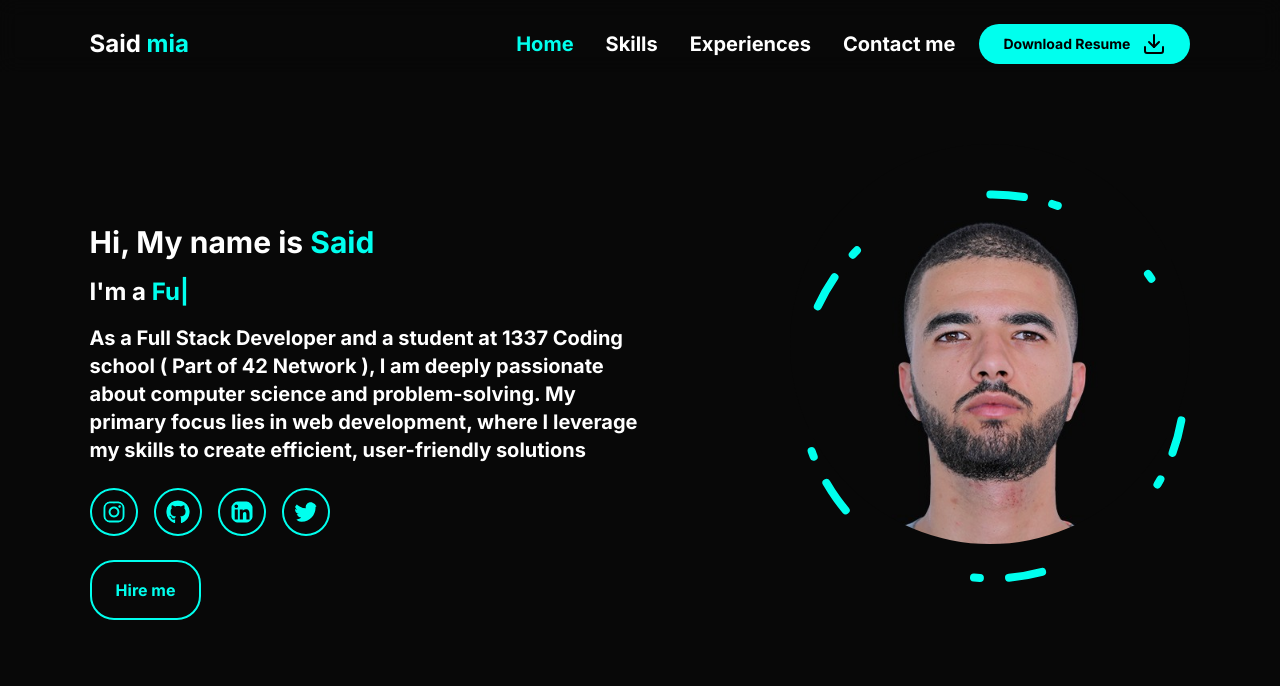
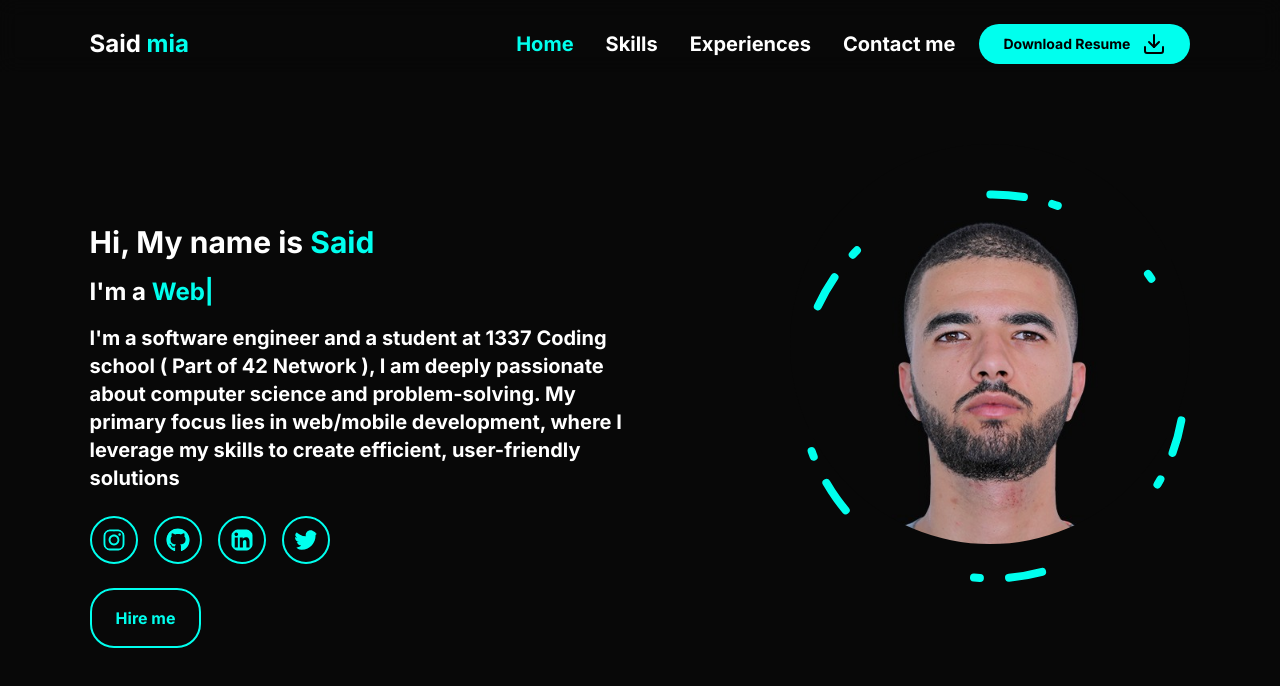
Before and after one commit to SaidM96/portfolio_frontend, a Next.js app: page / in a window 1280 px wide. Shown: the top 686 px of the page. Built offline with nearby package versions, Linux system fonts and the light colour scheme.

Commit message:
enhance home content

```diff
--- a/src/components/Home.tsx
+++ b/src/components/Home.tsx
@@ -44,11 +44,11 @@ export default function HomePage({
             <TypeAnimation
               className='text-primary 2xl:text-3xl lg:text-2xl text-xl'
               sequence={[
-                'Frontend Developer',
+                'Software Engineer',
                 1000,
-                'Mobile Developer',
+                'Web/Mobile Developer',
                 1000,
-                'Full Stack Engineer',
+                'Full Stack Developer',
                 1000
               ]}
               speed={50}
@@ -57,9 +57,9 @@ export default function HomePage({
           </p>
 
           <p className='xl:text-xl text-sm sm:text-lg font-bold max-xl:w-3/4 max-xl:self-center xl:px-0'>
-            As a Full Stack Developer and a student at 1337 Coding school ( Part
+            I'm a software engineer and a student at 1337 Coding school ( Part
             of 42 Network ), I am deeply passionate about computer science and
-            problem-solving. My primary focus lies in web development, where I
+            problem-solving. My primary focus lies in web/mobile development, where I
             leverage my skills to create efficient, user-friendly solutions
           </p>
         </div>
--- a/src/components/experieces.tsx
+++ b/src/components/experieces.tsx
@@ -30,7 +30,7 @@ const Exp = [
   {
     Icon: FaReact,
     title: 'Lendstack',
-    description: 'Frontend developer: Nextjs / Typescript',
+    description: 'Software Engineer: Nextjs / NestJs',
     year: '2023 - (11 Months)',
     metadata: {}
   }
```
